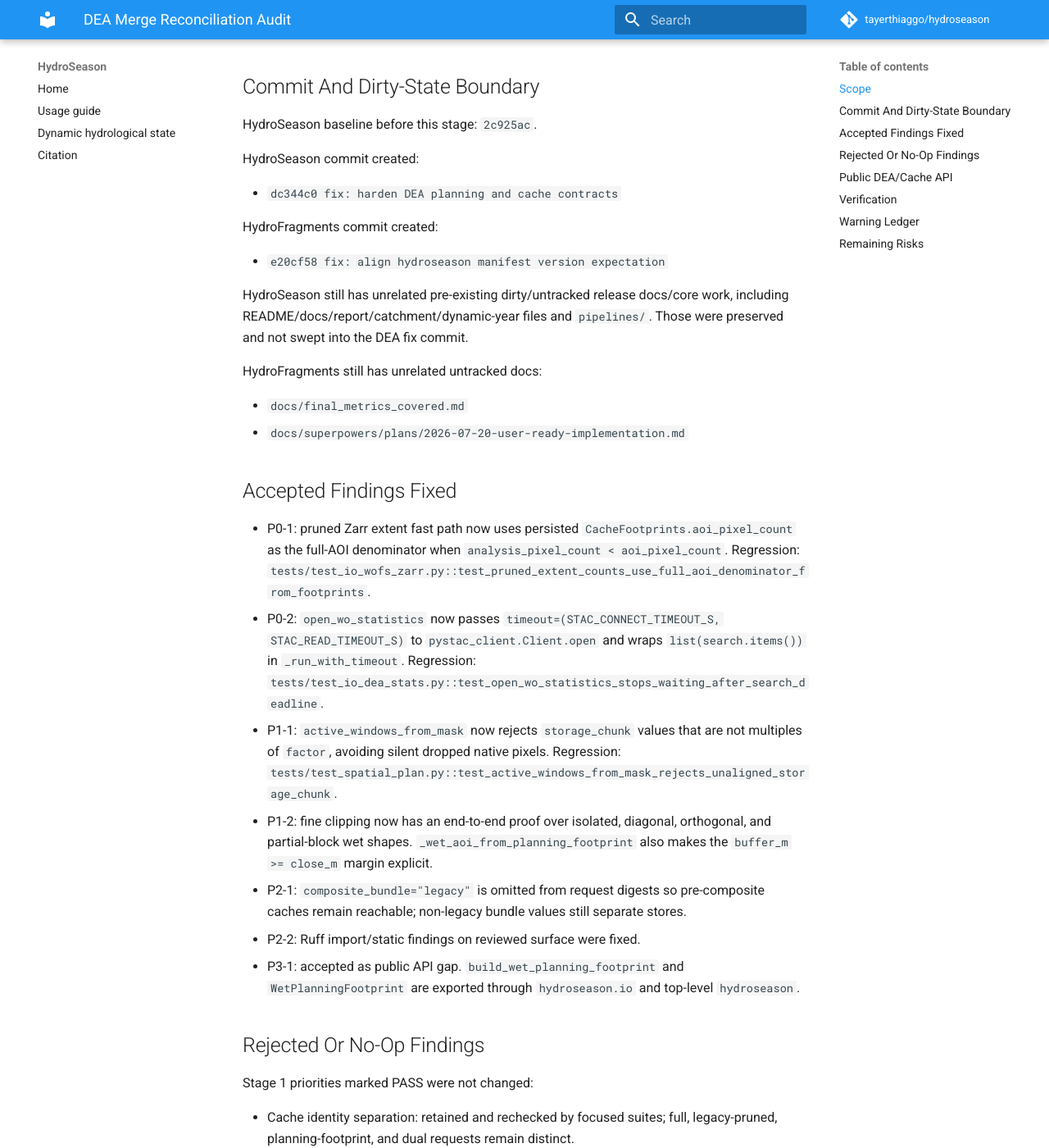
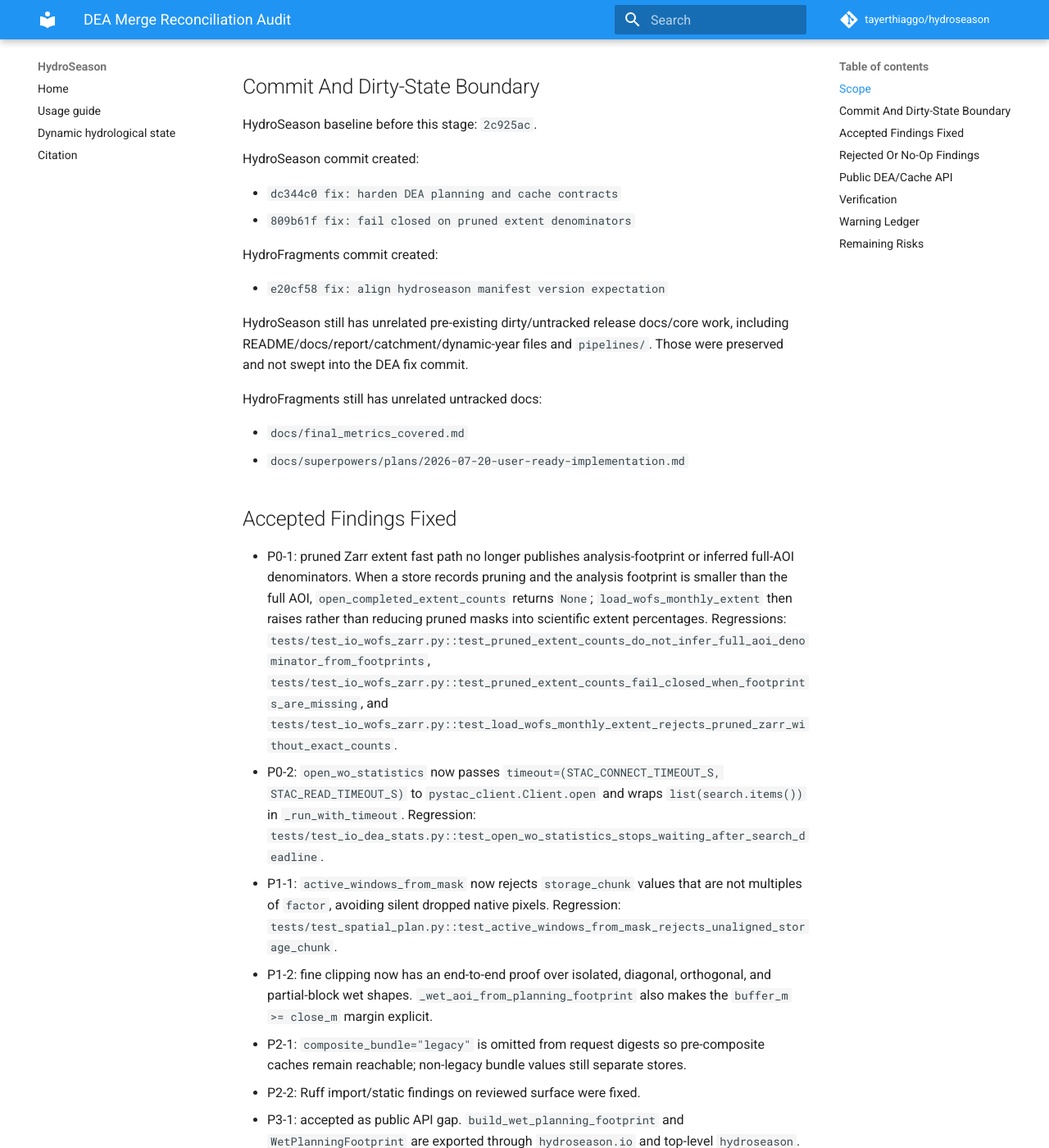
Before and after one commit to tayerthiaggo/hydroseason, an MkDocs documentation site: the page built from docs/superpowers/audits/2026-07-31-dea-merge-audit.md, in a window 1280 px wide and 1400 px high, scrolled down 299 px. Shown: the whole window at 82% size. Built offline with MkDocs 1.6.1 and Material for MkDocs 9.7.7, drawn with Linux system fonts in a browser that asks for light colours; comment, search, counter and statistics services are not loaded; some of the changed text lies outside the part shown.

Commit message:
docs: update DEA baseline audit evidence

```diff
--- a/docs/superpowers/audits/2026-07-31-dea-merge-audit.md
+++ b/docs/superpowers/audits/2026-07-31-dea-merge-audit.md
@@ -14,6 +14,7 @@ HydroSeason baseline before this stage: `2c925ac`.
 HydroSeason commit created:
 
 - `dc344c0 fix: harden DEA planning and cache contracts`
+- `809b61f fix: fail closed on pruned extent denominators`
 
 HydroFragments commit created:
 
@@ -28,7 +29,7 @@ HydroFragments still has unrelated untracked docs:
 
 ## Accepted Findings Fixed
 
-- P0-1: pruned Zarr extent fast path now uses persisted `CacheFootprints.aoi_pixel_count` as the full-AOI denominator when `analysis_pixel_count < aoi_pixel_count`. Regression: `tests/test_io_wofs_zarr.py::test_pruned_extent_counts_use_full_aoi_denominator_from_footprints`.
+- P0-1: pruned Zarr extent fast path no longer publishes analysis-footprint or inferred full-AOI denominators. When a store records pruning and the analysis footprint is smaller than the full AOI, `open_completed_extent_counts` returns `None`; `load_wofs_monthly_extent` then raises rather than reducing pruned masks into scientific extent percentages. Regressions: `tests/test_io_wofs_zarr.py::test_pruned_extent_counts_do_not_infer_full_aoi_denominator_from_footprints`, `tests/test_io_wofs_zarr.py::test_pruned_extent_counts_fail_closed_when_footprints_are_missing`, and `tests/test_io_wofs_zarr.py::test_load_wofs_monthly_extent_rejects_pruned_zarr_without_exact_counts`.
 - P0-2: `open_wo_statistics` now passes `timeout=(STAC_CONNECT_TIMEOUT_S, STAC_READ_TIMEOUT_S)` to `pystac_client.Client.open` and wraps `list(search.items())` in `_run_with_timeout`. Regression: `tests/test_io_dea_stats.py::test_open_wo_statistics_stops_waiting_after_search_deadline`.
 - P1-1: `active_windows_from_mask` now rejects `storage_chunk` values that are not multiples of `factor`, avoiding silent dropped native pixels. Regression: `tests/test_spatial_plan.py::test_active_windows_from_mask_rejects_unaligned_storage_chunk`.
 - P1-2: fine clipping now has an end-to-end proof over isolated, diagonal, orthogonal, and partial-block wet shapes. `_wet_aoi_from_planning_footprint` also makes the `buffer_m >= close_m` margin explicit.
@@ -43,7 +44,7 @@ Stage 1 priorities marked PASS were not changed:
 - Cache identity separation: retained and rechecked by focused suites; full, legacy-pruned, planning-footprint, and dual requests remain distinct.
 - Tamper detection: retained in `verify_cache_footprints`; focused cache-footprint tests pass.
 - One-graph dual composite: retained; `tests/test_io.py::test_hydrofragments_v1_builds_one_source_graph_not_one_per_composite` passed during the 105-test Task 3 gate.
-- Full-AOI footprint recording: retained through `record_cache_footprints`; denominator fix consumes that metadata.
+- Full-AOI footprint recording: retained through `record_cache_footprints`; exact extent readers verify that metadata for pruned stores and fail closed when it proves analysis pixels are smaller than the full AOI.
 - Core-only import isolation and no HydroFragments imports in HydroSeason: package-surface/focused suites pass; no HydroFragments import was added.
 - Legacy `wet_mask="off"` default and fail-open pruning discipline: existing focused acquisition suites pass.
 - `frequency = 100 * count_wet / count_clear`, zero-clear NaN, and provenance: existing DEA stats tests pass.
@@ -67,14 +68,14 @@ Compatibility-only path: `wet_mask="dea_stats"` polygon pruning. `docs/superpowe
 
 ## Verification
 
-- Red tests first: six new regressions failed on old behavior; adjusted denominator fixture then failed on `n_aoi [4] != [8]`.
-- New regression set after fixes: 11 passed.
+- Red tests first: six new regressions failed on old behavior; final-review denominator tests then failed because the reader returned inferred pruned counts and the facade did not raise.
+- New regression set after fixes: 11 passed before final review; final-review denominator regressions: 3 passed.
 - Task 3 gate: `python -m pytest tests\test_io_dea_stats.py tests\test_io.py tests\test_package_surface.py -q` -> 105 passed.
 - Task 4 gate: `python -m pytest tests\test_io_dea_stats.py tests\test_spatial_plan.py tests\test_io_wofs_acquire.py tests\test_io_wofs_zarr.py tests\test_io_cache_footprints.py -q` -> 144 passed.
 - Metadata: `python scripts\check_release_metadata.py` -> exit 0.
 - Ruff: `python -m ruff check hydroseason tests scripts` -> all checks passed.
 - Lock: `uv lock --check` -> resolved 159 packages, exit 0.
-- Offline full tests: `python -m pytest -q -m "not experimental and not network and not performance"` -> 577 passed, 2 deselected, 15 warnings.
+- Offline full tests: `python -m pytest -q -m "not experimental and not network and not performance"` -> 579 passed, 2 deselected, 15 warnings.
 - Case study data: `python scripts\prepare_case_study_data.py --check` -> all 20 files and hashes intact.
 - Docs: `python -m mkdocs build --strict` -> exit 0.
 - Build: `python -m build` -> built `hydroseason-0.1.0.tar.gz` and `hydroseason-0.1.0-py3-none-any.whl`.
```
Also changed, not shown: pipelines/v0.1.0-post-dea-release/outputs/stage-02-integrated-baseline.md (+2 -1 lines).
